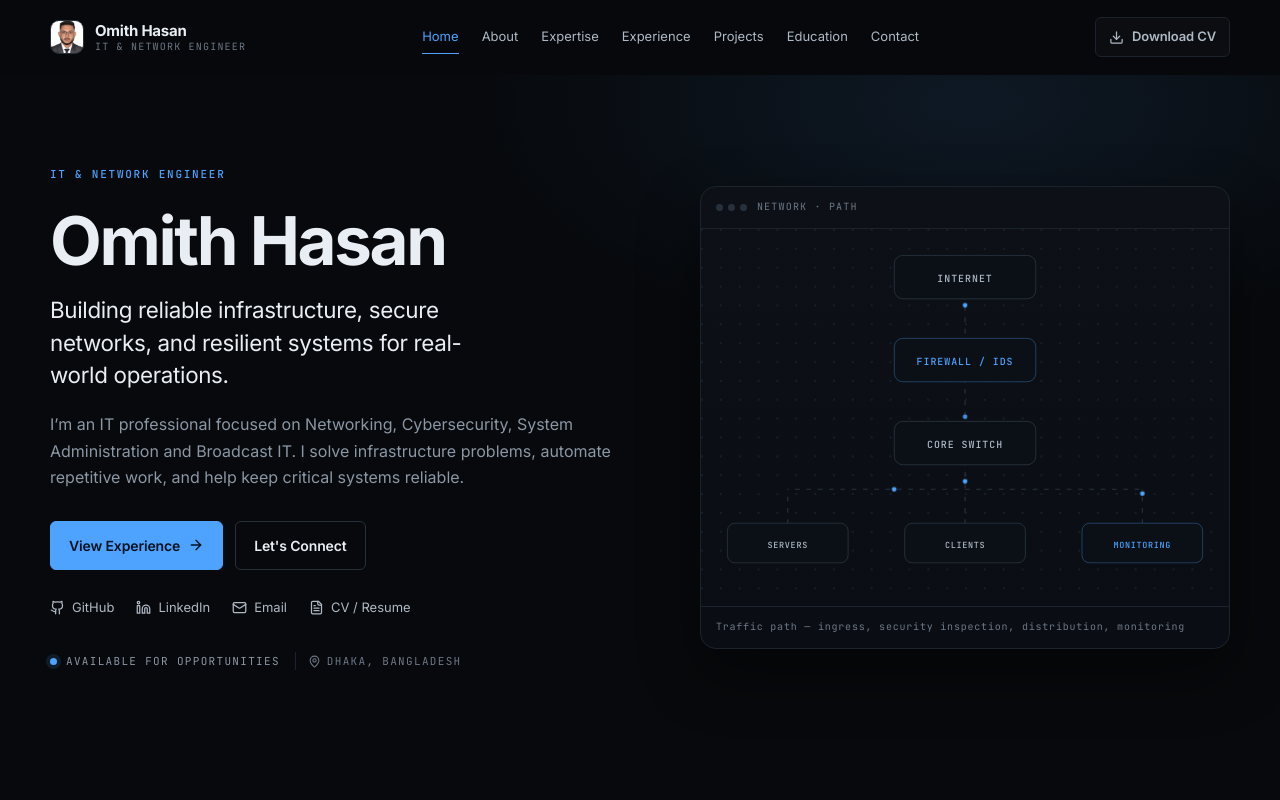
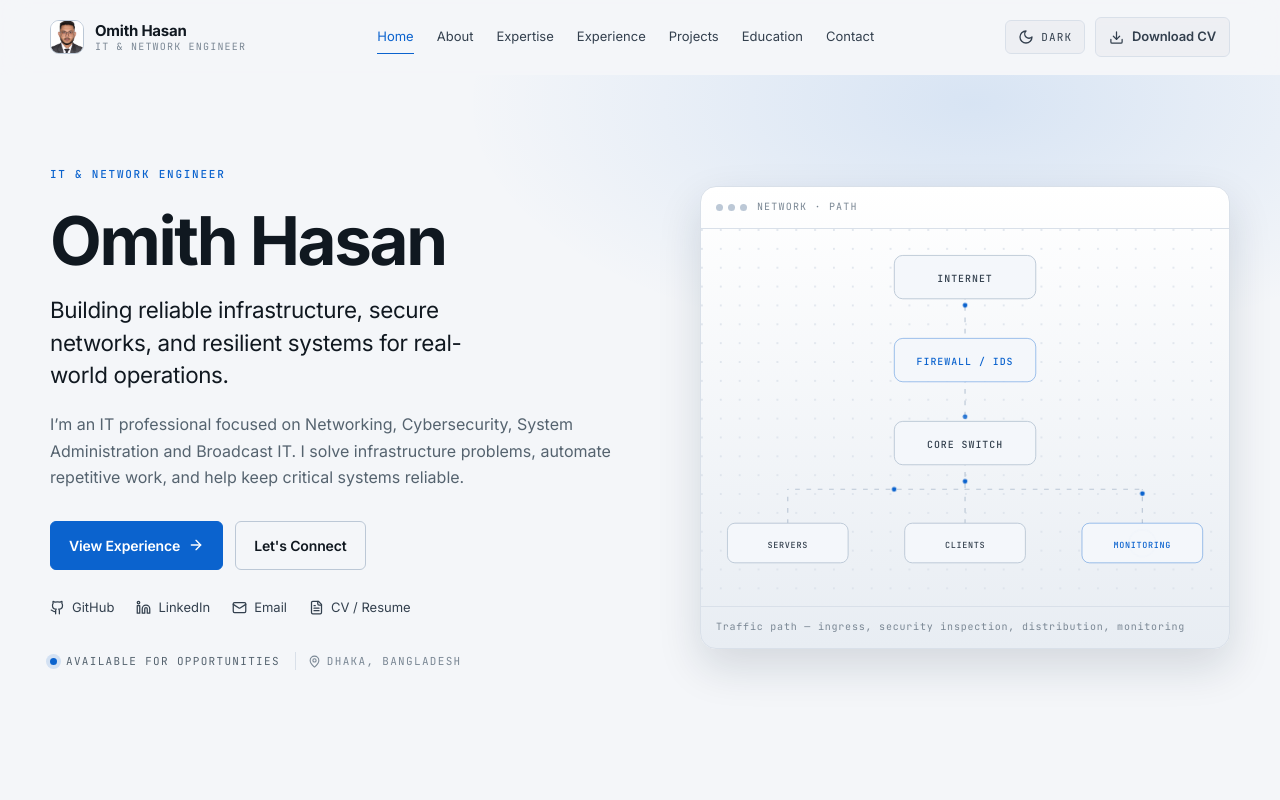
Before and after one commit to omithhasantanvir/portfolio, a Next.js app: page / in a window 1280 px wide. Shown: the top 800 px of the page. Built offline with nearby package versions, Linux system fonts and the light colour scheme.

Commit message:
Add light-dark theme toggle with persisted preference

```diff
--- a/app/globals.css
+++ b/app/globals.css
@@ -23,6 +23,16 @@
   --accent-soft: rgba(77, 163, 255, 0.1);
   --accent-line: rgba(77, 163, 255, 0.35);
 
+  --header-bg: rgba(7, 9, 12, 0.8);
+  --header-bg-condensed: rgba(7, 9, 12, 0.95);
+  --ghost-bg: rgba(255, 255, 255, 0.02);
+  --hero-glow: rgba(77, 163, 255, 0.1);
+  --frame-gradient-end: #0a0e14;
+  --node-fill: #0b1017;
+  --dot-pulse: rgba(77, 163, 255, 0.12);
+  --focus-ring: rgba(77, 163, 255, 0.35);
+  --gallery-frame-bg: #0a0e14;
+
   --font-sans: var(--font-inter), system-ui, -apple-system, 'Segoe UI', Roboto, Helvetica, Arial,
     sans-serif;
   --font-mono: var(--font-jetbrains), ui-monospace, SFMono-Regular, Menlo, Consolas, monospace;
@@ -39,6 +49,39 @@
   --ease: cubic-bezier(0.22, 0.61, 0.36, 1);
   --dur: 0.5s;
   --shadow: 0 24px 60px rgba(0, 0, 0, 0.45);
+}
+
+/* Light theme — same layout, paper background, engineering blue accent. */
+:root[data-theme='light'] {
+  --bg: #f4f6f9;
+  --bg-soft: #eceff4;
+  --panel: #ffffff;
+  --panel-2: #f1f4f8;
+  --line: #d9e0e9;
+  --line-2: #bcc8d6;
+
+  --text: #101820;
+  --text-2: #33404e;
+  --muted: #55636f;
+  --muted-2: #7a8794;
+
+  --accent: #0b63ce;
+  --accent-2: #2f86e8;
+  --accent-ink: #ffffff;
+  --accent-soft: rgba(11, 99, 206, 0.09);
+  --accent-line: rgba(11, 99, 206, 0.4);
+
+  --header-bg: rgba(244, 246, 249, 0.82);
+  --header-bg-condensed: rgba(255, 255, 255, 0.96);
+  --ghost-bg: rgba(16, 24, 32, 0.03);
+  --hero-glow: rgba(11, 99, 206, 0.12);
+  --frame-gradient-end: #e8edf3;
+  --node-fill: #f4f7fb;
+  --dot-pulse: rgba(11, 99, 206, 0.14);
+  --focus-ring: rgba(11, 99, 206, 0.3);
+  --gallery-frame-bg: #e5eaf1;
+
+  --shadow: 0 18px 44px rgba(16, 32, 54, 0.14);
 }
 
 /* Reset + base ------------------------------------------------------------ */
@@ -245,7 +288,7 @@ main[id] {
 
 .btn--ghost {
   border-color: var(--line);
-  background: rgba(255, 255, 255, 0.02);
+  background: var(--ghost-bg);
   color: var(--text-2);
 }
 
@@ -253,6 +296,44 @@ main[id] {
   border-color: var(--accent-line);
   color: var(--accent);
   transform: translateY(-1px);
+}
+
+/* Theme toggle ------------------------------------------------------------ */
+.theme-toggle {
+  display: inline-flex;
+  align-items: center;
+  gap: 7px;
+  padding: 8px 12px;
+  border: 1px solid var(--line);
+  border-radius: var(--radius-sm);
+  background: var(--ghost-bg);
+  color: var(--text-2);
+  font-family: var(--font-mono);
+  font-size: 0.6875rem;
+  letter-spacing: 0.1em;
+  text-transform: uppercase;
+  cursor: pointer;
+  transition: border-color 0.25s var(--ease), color 0.25s var(--ease),
+    transform 0.25s var(--ease), background-color 0.25s var(--ease);
+}
+
+.theme-toggle:hover {
+  border-color: var(--accent-line);
+  color: var(--accent);
+  transform: translateY(-1px);
+}
+
+.theme-toggle__icon {
+  display: inline-flex;
+  align-items: center;
+}
+
+.theme-toggle__label {
+  line-height: 1;
+}
+
+.mobile-nav__theme {
+  padding: 14px 2px 4px;
 }
 
 /* Scroll progress + section reveal ---------------------------------------- */
@@ -285,14 +366,14 @@ main[id] {
   position: sticky;
   top: 0;
   z-index: 50;
-  background: rgba(7, 9, 12, 0.8);
+  background: var(--header-bg);
   backdrop-filter: blur(14px);
   border-bottom: 1px solid transparent;
   transition: background-color 0.3s var(--ease), border-color 0.3s var(--ease);
 }
 
 .site-header.is-condensed {
-  background: rgba(7, 9, 12, 0.95);
+  background: var(--header-bg-condensed);
   border-bottom-color: var(--line);
 }
 
@@ -409,7 +490,7 @@ main[id] {
   height: 38px;
   border: 1px solid var(--line);
   border-radius: var(--radius-sm);
-  background: rgba(255, 255, 255, 0.02);
+  background: var(--ghost-bg);
   cursor: pointer;
 }
 
@@ -485,7 +566,7 @@ main[id] {
   content: '';
   position: absolute;
   inset: 0;
-  background: radial-gradient(820px 400px at 76% 4%, rgba(77, 163, 255, 0.1), transparent 62%);
+  background: radial-gradient(820px 400px at 76% 4%, var(--hero-glow), transparent 62%);
   pointer-events: none;
 }
 
@@ -569,7 +650,7 @@ main[id] {
   height: 7px;
   border-radius: 50%;
   background: var(--accent);
-  box-shadow: 0 0 0 4px rgba(77, 163, 255, 0.12);
+  box-shadow: 0 0 0 4px var(--dot-pulse);
 }
 
 .availability__meta {
@@ -586,7 +667,7 @@ main[id] {
 .visual-frame {
   border: 1px solid var(--line);
   border-radius: var(--radius-lg);
-  background: linear-gradient(180deg, var(--panel), #0a0e14);
+  background: linear-gradient(180deg, var(--panel), var(--frame-gradient-end));
   box-shadow: var(--shadow);
   overflow: hidden;
 }
@@ -645,7 +726,7 @@ main[id] {
 }
 
 .topology__node rect {
-  fill: #0b1017;
+  fill: var(--node-fill);
   stroke: var(--line-2);
   stroke-width: 1;
 }
@@ -859,7 +940,7 @@ main[id] {
   aspect-ratio: 4 / 4.6;
   max-height: 560px;
   overflow: hidden;
-  background: #0a0e14;
+  background: var(--gallery-frame-bg);
   isolation: isolate;
 }
 
@@ -1042,7 +1123,7 @@ main[id] {
   padding: 5px 10px;
   border: 1px solid var(--line);
   border-radius: 100px;
-  background: rgba(255, 255, 255, 0.02);
+  background: var(--ghost-bg);
   font-family: var(--font-mono);
   font-size: 0.625rem;
   letter-spacing: 0.08em;
@@ -1492,7 +1573,7 @@ main[id] {
   border-radius: 12px;
   background: var(--panel);
   overflow: hidden;
-  box-shadow: 0 14px 34px rgba(0, 0, 0, 0.34);
+  box-shadow: var(--shadow);
   transition: transform 0.35s var(--ease), border-color 0.35s var(--ease),
     box-shadow 0.35s var(--ease);
 }
@@ -1500,7 +1581,6 @@ main[id] {
 .gallery figure:hover,
 .gallery figure:focus-within {
   border-color: var(--line-2);
-  box-shadow: 0 18px 40px rgba(0, 0, 0, 0.42);
   transform: translateY(-2px);
 }
 
@@ -1509,7 +1589,7 @@ main[id] {
   width: 100%;
   aspect-ratio: 4 / 5;
   overflow: hidden;
-  background: #0a0e14;
+  background: var(--gallery-frame-bg);
   isolation: isolate;
 }
 
@@ -1734,6 +1814,10 @@ main[id] {
 }
 
 .contact-form__status.is-error {
+  color: #c0362c;
+}
+
+:root[data-theme='dark'] .contact-form__status.is-error {
   color: #ffb3a7;
 }
 
@@ -1970,6 +2054,14 @@ main[id] {
 
   .brand__text em {
     display: none;
+  }
+
+  .site-header__cv-label {
+    display: none;
+  }
+
+  .site-header__actions .btn {
+    padding: 8px 10px;
   }
 }
 
--- a/app/layout.tsx
+++ b/app/layout.tsx
@@ -73,8 +73,11 @@ export const metadata: Metadata = {
 };
 
 export const viewport: Viewport = {
-  themeColor: '#07090c',
-  colorScheme: 'dark',
+  themeColor: [
+    { media: '(prefers-color-scheme: light)', color: '#f4f6f9' },
+    { media: '(prefers-color-scheme: dark)', color: '#07090c' },
+  ],
+  colorScheme: 'dark light',
 };
 
 const personSchema = {
@@ -114,7 +117,15 @@ const websiteSchema = {
 
 export default function RootLayout({ children }: Readonly<{ children: ReactNode }>) {
   return (
-    <html lang="en" className={`${sans.variable} ${mono.variable}`}>
+    <html lang="en" className={`${sans.variable} ${mono.variable}`} suppressHydrationWarning>
+      <head>
+        {/* Set theme before paint — prevents dark/light flash on reload. */}
+        <script
+          dangerouslySetInnerHTML={{
+            __html: `(function(){try{var s=localStorage.getItem('omith-theme');var t=s==='light'||s==='dark'?s:(window.matchMedia('(prefers-color-scheme: light)').matches?'light':'dark');document.documentElement.dataset.theme=t;document.documentElement.style.colorScheme=t;}catch(e){}})();`,
+          }}
+        />
+      </head>
       <body>
         <a className="skip-link" href="#main">
           Skip to content
--- a/components/site-header.tsx
+++ b/components/site-header.tsx
@@ -5,6 +5,7 @@ import Image from 'next/image';
 import { Download, Github, Linkedin, Mail, Menu, X } from 'lucide-react';
 
 import { navSections, site } from '@/lib/site';
+import { ThemeToggle } from '@/components/theme-toggle';
 
 /**
  * Sticky navigation. Shrinks subtly after scrolling, highlights the section in
@@ -87,9 +88,10 @@ export function SiteHeader() {
         </nav>
 
         <div className="site-header__actions">
+          <ThemeToggle />
           <a className="btn btn--ghost btn--sm" href={site.cv} download="Omith-Hasan-Resume.pdf">
             <Download size={15} aria-hidden="true" />
-            Download CV
+            <span className="site-header__cv-label">Download CV</span>
           </a>
           <button
             className="nav-toggle"
@@ -115,6 +117,9 @@ export function SiteHeader() {
           ))}
         </ul>
         <div className="mobile-nav__meta">
+          <div className="mobile-nav__theme">
+            <ThemeToggle />
+          </div>
           <a href={`mailto:${site.email}`} onClick={close}>
             <Mail size={16} aria-hidden="true" /> {site.email}
           </a>
--- /dev/null
+++ b/components/theme-toggle.tsx
@@ -0,0 +1,62 @@
+/**
+ * Light / dark theme toggle. Persists to localStorage and respects
+ * prefers-color-scheme on first visit. No flash — theme is set
+ * synchronously by an inline script in layout.tsx.
+ */
+'use client';
+
+import { useEffect, useState } from 'react';
+import { Moon, Sun } from 'lucide-react';
+
+type Theme = 'dark' | 'light';
+
+function getInitialTheme(): Theme {
+  if (typeof document !== 'undefined') {
+    const saved = document.documentElement.dataset.theme;
+    if (saved === 'light' || saved === 'dark') return saved;
+  }
+  if (typeof window !== 'undefined') {
+    const stored = window.localStorage.getItem('omith-theme');
+    if (stored === 'light' || stored === 'dark') return stored;
+    if (window.matchMedia('(prefers-color-scheme: light)').matches) return 'light';
+  }
+  return 'dark';
+}
+
+export function ThemeToggle() {
+  const [theme, setTheme] = useState<Theme>('dark');
+  const [mounted, setMounted] = useState(false);
+
+  useEffect(() => {
+    setTheme(getInitialTheme());
+    setMounted(true);
+  }, []);
+
+  useEffect(() => {
+    if (!mounted) return;
+    document.documentElement.dataset.theme = theme;
+    document.documentElement.style.colorScheme = theme;
+    try {
+      window.localStorage.setItem('omith-theme', theme);
+    } catch {
+      /* storage unavailable — theme still applies for this session */
+    }
+  }, [theme, mounted]);
+
+  const next = theme === 'dark' ? 'light' : 'dark';
+
+  return (
+    <button
+      className="theme-toggle"
+      type="button"
+      onClick={() => setTheme(next)}
+      aria-label={theme === 'dark' ? 'Switch to light mode' : 'Switch to dark mode'}
+      title={theme === 'dark' ? 'Switch to light mode' : 'Switch to dark mode'}
+    >
+      <span className="theme-toggle__icon" aria-hidden="true">
+        {mounted && theme === 'light' ? <Moon size={16} /> : <Sun size={16} />}
+      </span>
+      <span className="theme-toggle__label">{mounted ? next : 'theme'}</span>
+    </button>
+  );
+}
```
